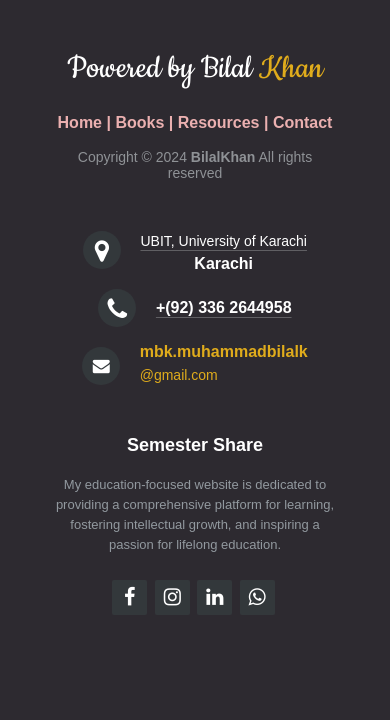
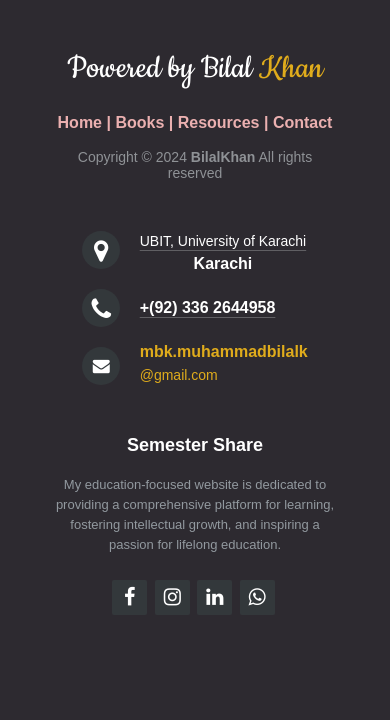
Before and after one commit to Bilal-khan-1604/Django-App-Semester-Share, a Django app: page /contact in a window 390 px wide. Shown: the part 843-1563 px from the top of the page. Run offline with Django 5.2, Linux system fonts and the light colour scheme.

Commit message:
Aligned the footer.

```diff
--- a/static/base.css
+++ b/static/base.css
@@ -124,6 +124,13 @@ h1 {
     width: 35%;
 }
 
+.footer-center-inner {
+    display: flex;
+    flex-direction: column;
+    width: 100%;
+    height: 100%;
+ }
+
 .footer-distributed .footer-center i {
     background-color: #33383b;
     color: #ffffff;
@@ -156,19 +163,11 @@ h1 {
     line-height: 2;
 }
 
-/* .footer-distributed .footer-center p a {
-    color: #e0ac1c;
-    text-decoration: none;
-} */
-
 .footer-distributed .footer-center .email-font {
     text-align: left;
     color: #e0ac1c;
     text-decoration: none;
 }
-/* @media (min-wdth: 880px) and (max-width: 1060px) {
-
-} */
 
 /* Footer Right */
 
@@ -229,6 +228,17 @@ h1 {
     .footer-distributed .footer-center i {
         margin-left: 0;
     }
+    .footer-distributed .footer-center {
+        display: flex;
+        justify-content: center;
+        align-items: center;
+    }
+    .footer-distributed .footer-center .footer-center-inner {
+        flex-direction: column;
+        justify-content: center;
+        align-items:flex-start;
+        width: fit-content;
+    }
 }
 
 .heading-container {
--- a/templates/base.html
+++ b/templates/base.html
@@ -130,6 +130,7 @@
     </div>
 
     <div class="footer-center">
+      <div class="footer-center-inner">
         <div>
           <i class="fa fa-map-marker"></i>
           <p><a
@@ -148,6 +149,7 @@
           <i class="fa fa-envelope"></i>
           <p><a class="email-font"
               href="mailto:mbk.muhammadbilalk@gmail.com">mbk.muhammadbilalk<span>@gmail.com</span></a></p>
+        </div>
       </div>
     </div>
     <div class="footer-right">
```
Lines whose indentation alone changed are shown as unchanged.
